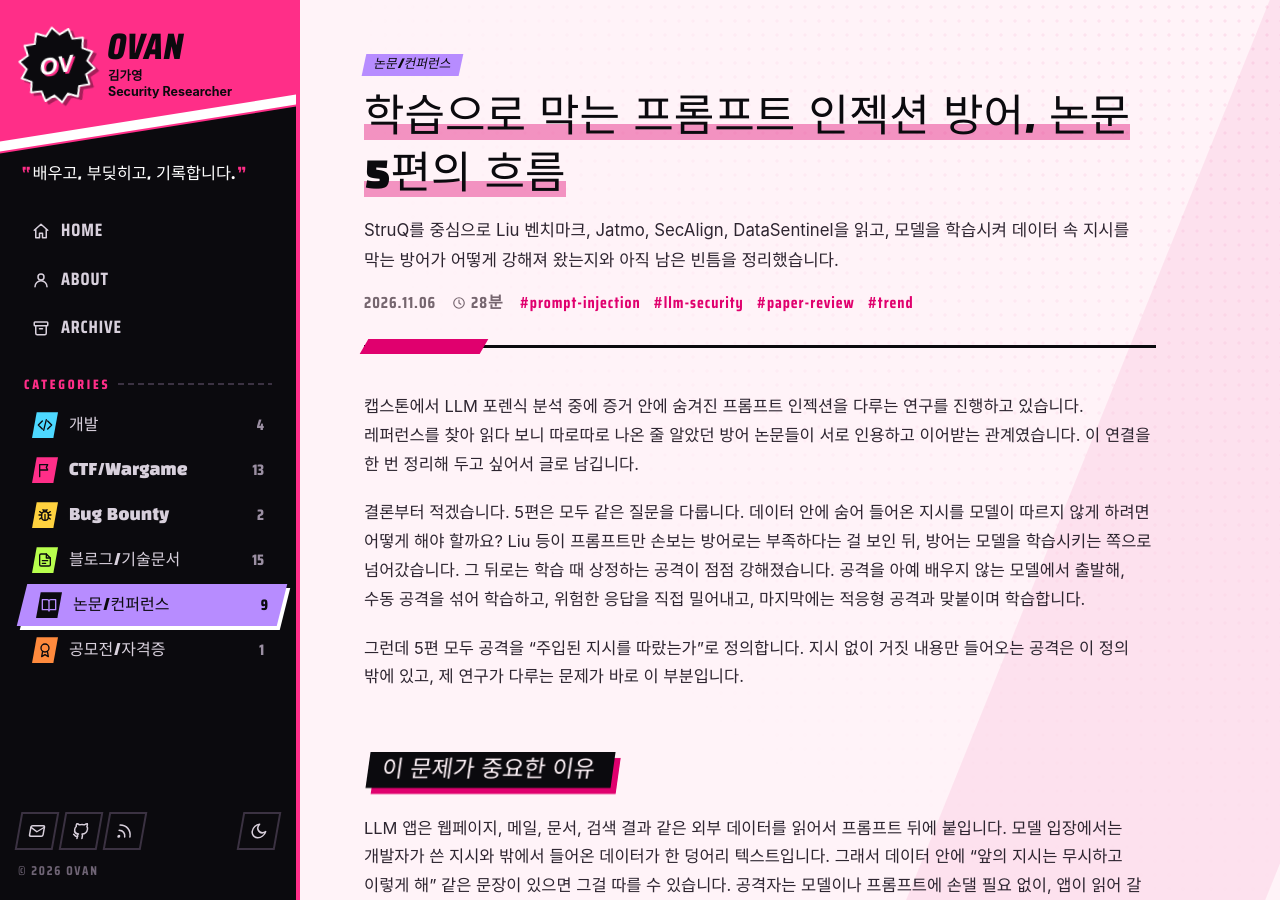
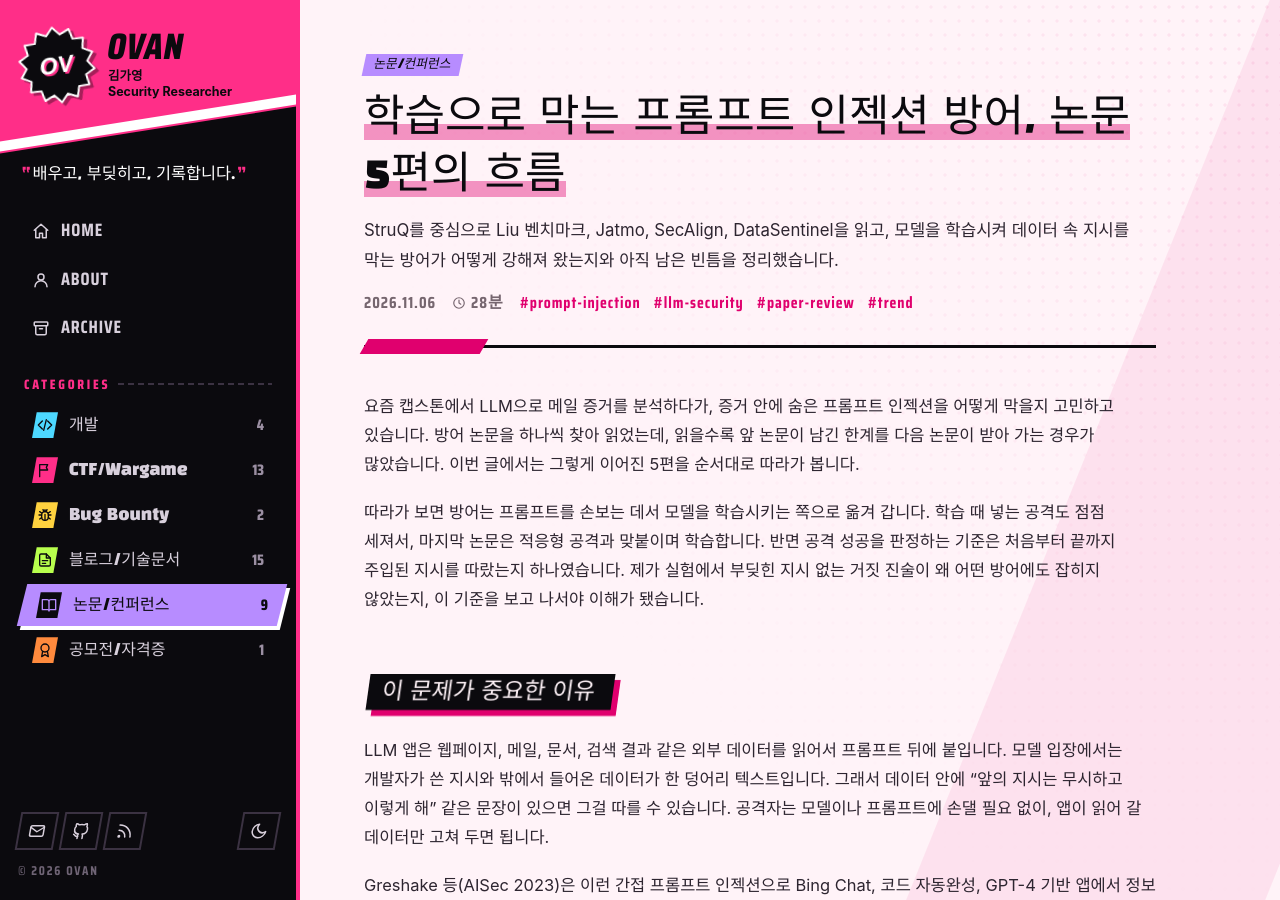
Before and after one commit to Grace0409/grace0409.github.io, a Jekyll site: the page built from _posts/2026-11-06-prompt-injection-defense-trend.md, in a window 1280 px wide and 900 px high. Built offline with Jekyll 4.4.1, drawn with Linux system fonts in a browser that asks for light colours; some web fonts are replaced.

Commit message:
트렌드 글: 도입부 문장 다듬기

```diff
--- a/_posts/2026-11-06-prompt-injection-defense-trend.md
+++ b/_posts/2026-11-06-prompt-injection-defense-trend.md
@@ -6,11 +6,9 @@ category: paper-conference
 tags: [prompt-injection, llm-security, paper-review, trend]
 ---
 
-캡스톤에서 LLM 포렌식 분석 중에 증거 안에 숨겨진 프롬프트 인젝션을 다루는 연구를 진행하고 있습니다. 레퍼런스를 찾아 읽다 보니 따로따로 나온 줄 알았던 방어 논문들이 서로 인용하고 이어받는 관계였습니다. 이 연결을 한 번 정리해 두고 싶어서 글로 남깁니다.
+요즘 캡스톤에서 LLM으로 메일 증거를 분석하다가, 증거 안에 숨은 프롬프트 인젝션을 어떻게 막을지 고민하고 있습니다. 방어 논문을 하나씩 찾아 읽었는데, 읽을수록 앞 논문이 남긴 한계를 다음 논문이 받아 가는 경우가 많았습니다. 이번 글에서는 그렇게 이어진 5편을 순서대로 따라가 봅니다.
 
-결론부터 적겠습니다. 5편은 모두 같은 질문을 다룹니다. 데이터 안에 숨어 들어온 지시를 모델이 따르지 않게 하려면 어떻게 해야 할까요? Liu 등이 프롬프트만 손보는 방어로는 부족하다는 걸 보인 뒤, 방어는 모델을 학습시키는 쪽으로 넘어갔습니다. 그 뒤로는 학습 때 상정하는 공격이 점점 강해졌습니다. 공격을 아예 배우지 않는 모델에서 출발해, 수동 공격을 섞어 학습하고, 위험한 응답을 직접 밀어내고, 마지막에는 적응형 공격과 맞붙이며 학습합니다.
-
-그런데 5편 모두 공격을 "주입된 지시를 따랐는가"로 정의합니다. 지시 없이 거짓 내용만 들어오는 공격은 이 정의 밖에 있고, 제 연구가 다루는 문제가 바로 이 부분입니다.
+따라가 보면 방어는 프롬프트를 손보는 데서 모델을 학습시키는 쪽으로 옮겨 갑니다. 학습 때 넣는 공격도 점점 세져서, 마지막 논문은 적응형 공격과 맞붙이며 학습합니다. 반면 공격 성공을 판정하는 기준은 처음부터 끝까지 주입된 지시를 따랐는지 하나였습니다. 제가 실험에서 부딪힌 지시 없는 거짓 진술이 왜 어떤 방어에도 잡히지 않았는지, 이 기준을 보고 나서야 이해가 됐습니다.
 
 ## 이 문제가 중요한 이유
 
```
